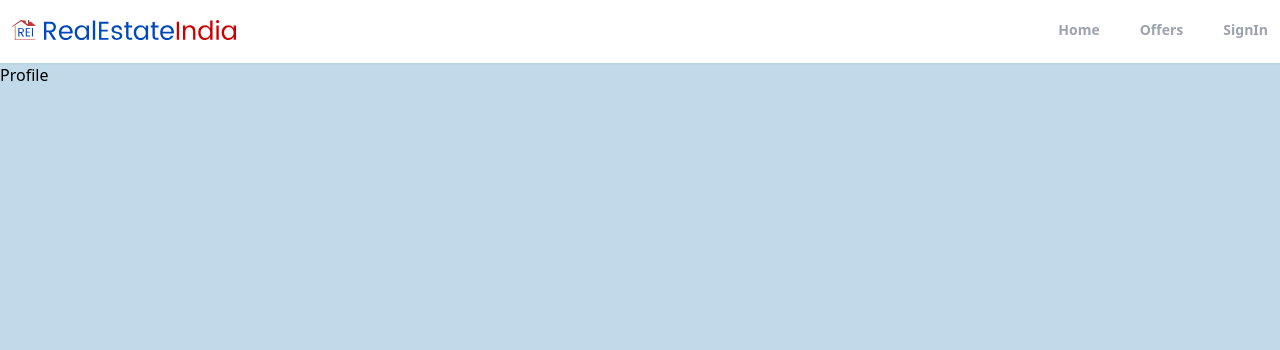
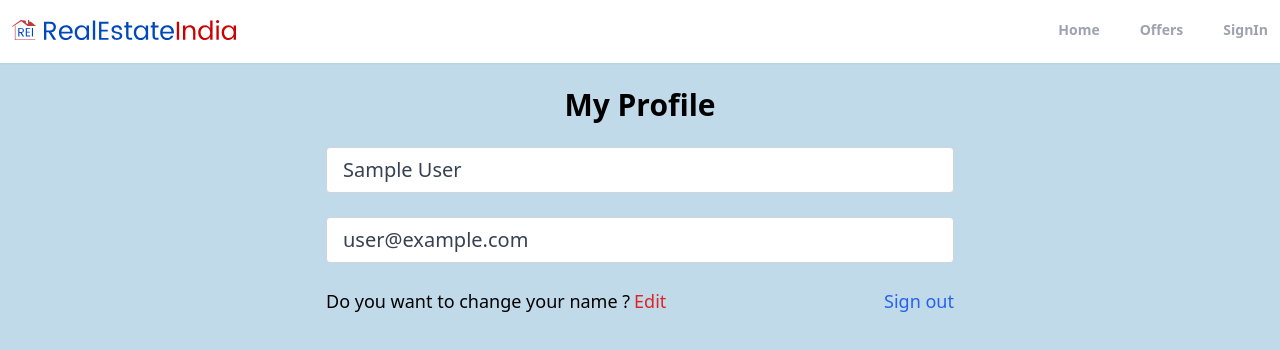
Before and after one commit to vivekabhale48/real-estate-clone-react, a React (Create React App) app: page /profile in a window 1280 px wide. Shown: the top 350 px of the page. Built offline with nearby package versions, Linux system fonts and the light colour scheme; no server answers; sample sign-in values are in the browser's storage.

Commit message:
Created private route for protecting the profile page and logout functionality
Also created the custom hook - useAuthStatus.jsx which gives us the status whether the user is logged in or not.

```diff
--- a/src/App.js
+++ b/src/App.js
@@ -8,6 +8,7 @@
 import Header from "./components/Header";
 import { ToastContainer } from "react-toastify";
 import 'react-toastify/dist/ReactToastify.css';
+import PrivateRoute from "./components/PrivateRoute";
 
 function App() {
   return (
@@ -16,7 +17,9 @@
         <Header />
         <Routes>
           <Route path="/" element={<Home />} />
-          <Route path="/profile" element={<Profile />} />
+          <Route path="/profile" element={<PrivateRoute />} >
+            <Route path="/profile" element={<Profile />} />
+          </Route>
           <Route path="/sign-in" element={<Signin />} />
           <Route path="/sign-up" element={<SignUp />} />
           <Route path="/forgot-password" element={<ForgotPassword />} />
--- /dev/null
+++ b/src/components/PrivateRoute.jsx
@@ -0,0 +1,13 @@
+import React from 'react'
+import { Navigate, Outlet } from 'react-router';
+import { useAuthStatus } from '../customHooks/useAuthStatus';
+
+const PrivateRoute = () => {
+    const {isLoggedIn, checkingStatus} = useAuthStatus();
+
+    //Here if we removed the below line then the authentication wont work, even tough we are sign in and try to hit the profile route we would get redirected to the signin route because the page of react would load before useAuthStatus hook. So now because of line 9 or below line it is checking the status so the loading is shown on the screen until the status loggedin is being checked. After that the next 10th line is executed.
+    if(checkingStatus) return <h3>Loading....</h3>
+    return isLoggedIn ? <Outlet /> : <Navigate to="/sign-in" />
+}
+
+export default PrivateRoute
--- /dev/null
+++ b/src/customHooks/useAuthStatus.jsx
@@ -0,0 +1,18 @@
+import { getAuth, onAuthStateChanged } from 'firebase/auth';
+import React, { useEffect, useState } from 'react'
+
+export const useAuthStatus = () => {
+    const [isLoggedIn, setLoggedIn] = useState(false);
+    const [checkingStatus, setCheckingStatus] = useState(true);
+
+    useEffect(()=>{
+        const auth = getAuth();
+        onAuthStateChanged(auth, (user)=>{
+            if(user) {
+                setLoggedIn(true);
+            }
+            setCheckingStatus(false)
+        })
+    },[])
+  return {isLoggedIn, checkingStatus}
+}
--- a/src/pages/Profile.jsx
+++ b/src/pages/Profile.jsx
@@ -1,9 +1,64 @@
-import React from 'react'
+import { getAuth } from "firebase/auth";
+import React, { useState } from "react";
+import { useNavigate } from "react-router-dom";
 
 const Profile = () => {
+  const auth = getAuth();
+  const navigate = useNavigate();
+  const [formData, setFormData] = useState({
+    name: auth.currentUser.displayName,
+    email: auth.currentUser.email,
+  });
+
+  function onChange(e) {
+    setFormData((preval)=> ({
+      ...preval,
+       [e.target.id]: e.target.value
+    }))
+  }
+
+  const { name, email } = formData;
+
+  function signOut() {
+    auth.signOut();
+    navigate("/");
+  }
+
   return (
-    <div>Profile</div>
-  )
-}
+    <>
+      <section className="mt-6 xl:max-w-[1280px] lg:max-w-[1024px] md:max-w-[768px] mx-auto">
+        <h1 className="text-3xl font-bold text-center mt-6">My Profile</h1>
+        <div className="mt-6 px-3 flex flex-col justify-center items-center">
+          <form action="" className="w-full flex flex-col items-center">
+            <input
+              type="text"
+              className="md:w-[50%] md:mb-6 max-md:mb-4 w-full px-4 py-2 text-xl text-gray-700 bg-white border border-gray-300 rounded transition ease-in-out"
+              id="name"
+              value={name}
+              onChange={onChange}
+              disabled
+            />
+            <input
+              type="email"
+              className="md:w-[50%] md:mb-6 max-md:mb-4 w-full px-4 py-2 text-xl text-gray-700 bg-white border border-gray-300 rounded transition ease-in-out"
+              id="email"
+              value={email}
+              onChange={onChange}
+              disabled
+            />
 
-export default Profile
+            <div className="w-full md:w-[50%] flex justify-between whitespace-nowrap text-sm sm:text-lg md:mb-6 max-md:mb-4">
+              <p className="flex items-center">Do you want to change your name ?
+                <span className="text-red-600 hover:text-red-700 transition ease-in-out duration-200 ml-1 cursor-pointer">Edit</span>
+              </p>
+              <p onClick={signOut} className="text-blue-600 hover:text-blue-800 transition ease-in-out duration-200 cursor-pointer">Sign out</p>
+
+            </div>
+          </form>
+        </div>
+      </section>
+    </>
+  );
+};
+
+export default Profile;
```
